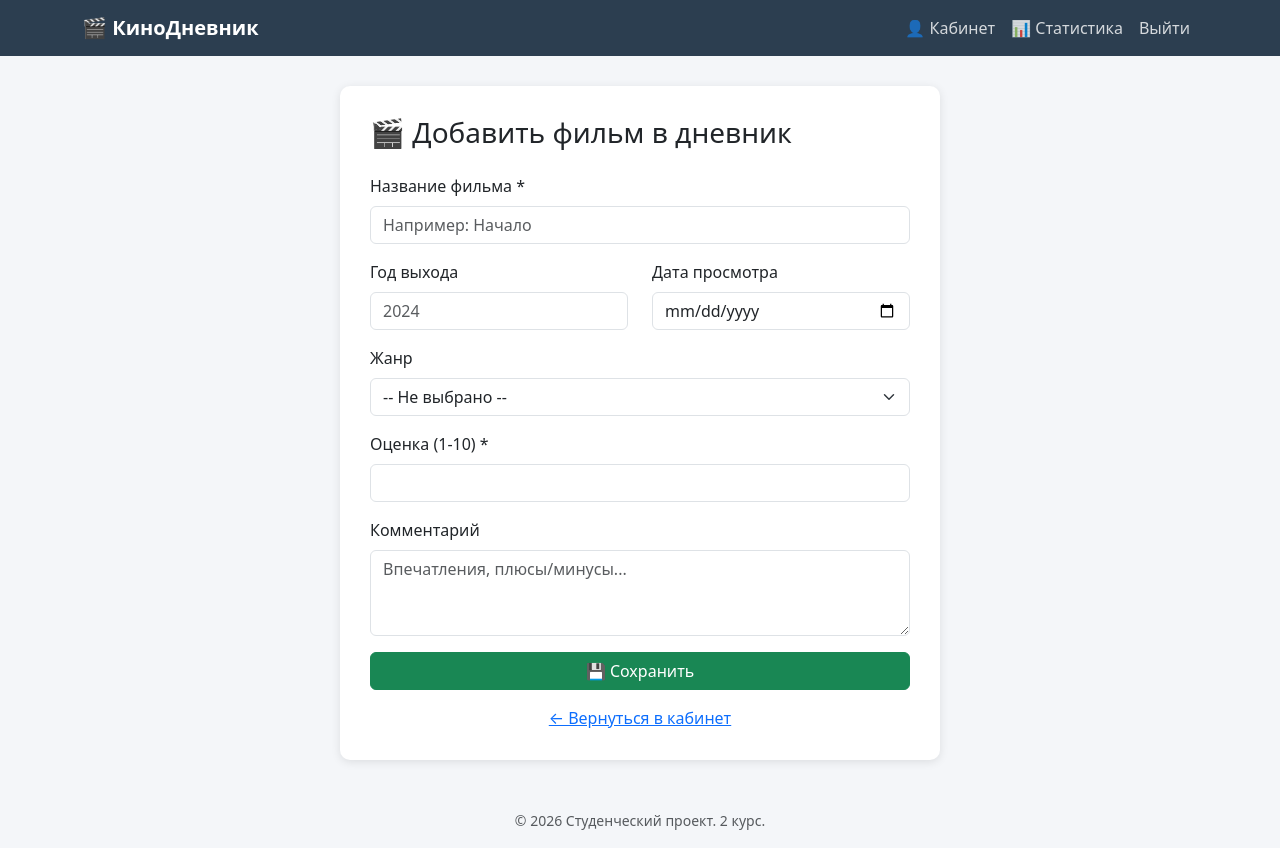
After one commit to kirushka666/kinodnevnik, a Flask app: page /add_movie in a window 1280 px wide. The commit adds this page. Run offline with Flask 3, Linux system fonts and the light colour scheme; the visitor is signed in with stand-in values (Sample User, id 1); data that the repository does not hold is empty; some libraries are stand-ins or nearby versions.

Commit message:
feat: add movie entry form with rating and review

```diff
--- a/core-service/app.py
+++ b/core-service/app.py
@@ -13,7 +13,6 @@ DB_CONFIG = {
     'password': 'postgres',
     'port': '5432'
 }
-
 #главная страница
 @app.route('/')
 def index():
@@ -131,6 +130,47 @@ def dashboard():
 def test():
     return {"status": "ok", "service": "core"}
 
+# страница добавления фильма
+@app.route('/add_movie', methods=['GET', 'POST'])
+def add_movie():
+    # если не залогинен - не пускаем
+    if 'user_id' not in session:
+        return redirect(url_for('login'))
+
+    # загружаем жанры для выпадающего списка
+    conn = psycopg2.connect(**DB_CONFIG)
+    cur = conn.cursor()
+    cur.execute("SELECT id, name FROM genres ORDER BY name")
+    genres = cur.fetchall()
+    cur.close()
+    conn.close()
+
+    if request.method == 'POST':
+        title = request.form['title']
+        year = request.form['year']
+        genre_id = request.form['genre_id']
+        rating = request.form['rating']
+        review = request.form['review']
+        watch_date = request.form['watch_date']
+
+        try:
+            conn = psycopg2.connect(**DB_CONFIG)
+            cur = conn.cursor()
+            # вставляем фильм и привязываем к текущему юзеру
+            cur.execute("""
+                INSERT INTO movies (title, year, genre_id, user_id, rating, review, watch_date)
+                VALUES (%s, %s, %s, %s, %s, %s, %s)
+            """, (title, year, genre_id, session['user_id'], rating, review, watch_date))
+            conn.commit()
+            cur.close()
+            conn.close()
+            # после сохранения кидаем обратно в кабинет
+            return redirect(url_for('account'))
+        except Exception as e:
+            return render_template('add_movie.html', genres=genres, error='Ошибка при сохранении: ' + str(e))
+
+    return render_template('add_movie.html', genres=genres)
+
 if __name__ == '__main__':
     print("Запускаю Core-сервис на порту 5000...")
     app.run(debug=True, port=5000)
--- a/core-service/templates/account.html
+++ b/core-service/templates/account.html
@@ -1,5 +1,9 @@
 {% extends 'base.html' %}
 {% block content %}
+    <div class="mt-4">
+        <a href="/add_movie" class="btn btn-success">+ Добавить фильм</a>
+        <a href="/dashboard" class="btn btn-outline-primary">Посмотреть общую статистику</a>
+    </div>
 <div class="main-box">
     <h2>👤 Привет, {{ username }}!</h2>
     <p class="text-muted">Это твой личный кабинет.</p>
--- /dev/null
+++ b/core-service/templates/add_movie.html
@@ -0,0 +1,54 @@
+{% extends 'base.html' %}
+{% block content %}
+<div class="main-box" style="max-width: 600px; margin: 30px auto;">
+    <h3 class="mb-4">🎬 Добавить фильм в дневник</h3>
+
+    {% if error %}
+        <div class="alert alert-danger">{{ error }}</div>
+    {% endif %}
+
+    <form method="POST">
+        <div class="mb-3">
+            <label class="form-label">Название фильма *</label>
+            <input type="text" name="title" class="form-control" required placeholder="Например: Начало">
+        </div>
+
+        <div class="row">
+            <div class="col-md-6 mb-3">
+                <label class="form-label">Год выхода</label>
+                <input type="number" name="year" class="form-control" placeholder="2024">
+            </div>
+            <div class="col-md-6 mb-3">
+                <label class="form-label">Дата просмотра</label>
+                <input type="date" name="watch_date" class="form-control">
+            </div>
+        </div>
+
+        <div class="mb-3">
+            <label class="form-label">Жанр</label>
+            <select name="genre_id" class="form-select">
+                <option value="">-- Не выбрано --</option>
+                {% for g in genres %}
+                <option value="{{ g[0] }}">{{ g[1] }}</option>
+                {% endfor %}
+            </select>
+        </div>
+
+        <div class="mb-3">
+            <label class="form-label">Оценка (1-10) *</label>
+            <input type="number" name="rating" class="form-control" min="1" max="10" required>
+        </div>
+
+        <div class="mb-3">
+            <label class="form-label">Комментарий</label>
+            <textarea name="review" class="form-control" rows="3" placeholder="Впечатления, плюсы/минусы..."></textarea>
+        </div>
+
+        <button type="submit" class="btn btn-success w-100">💾 Сохранить</button>
+    </form>
+
+    <div class="mt-3 text-center">
+        <a href="/account">← Вернуться в кабинет</a>
+    </div>
+</div>
+{% endblock %}
--- a/core-service/templates/base.html
+++ b/core-service/templates/base.html
@@ -36,7 +36,7 @@
     </div>
 
     <footer class="text-center mt-5 mb-3 text-muted">
-        <small>© 2024 Студенческий проект. 2 курс.</small>
+        <small>© 2026 Студенческий проект. 2 курс.</small>
     </footer>
 </body>
 </html>
```
